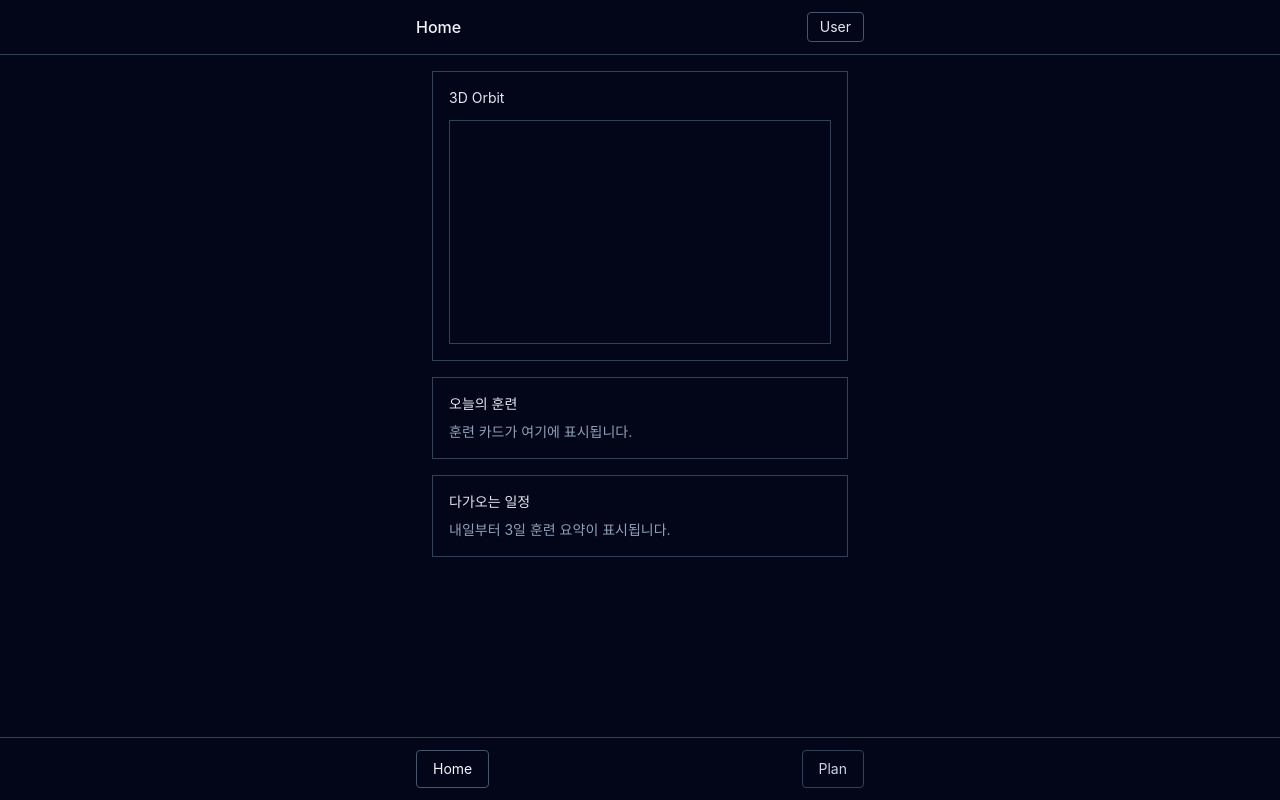
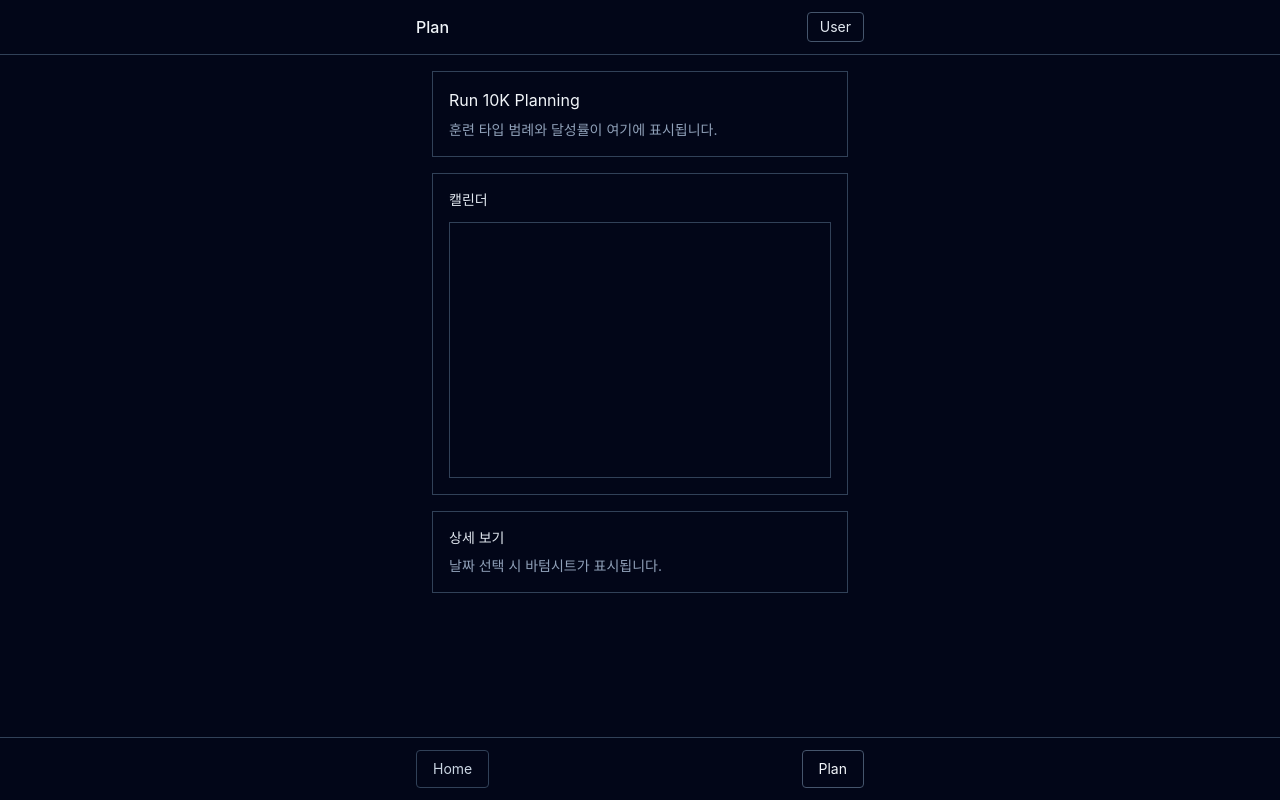
Before and after one commit to kwonhyunjeen/orbit, a React (Vite) app: page / in a window 1280 px wide. Both pictures are taken after a click on the button "Plan". Built offline with nearby package versions, Linux system fonts and the light colour scheme.

Commit message:
feat: add plan scaffold and home-plan tab shell

```diff
--- a/src/App.tsx
+++ b/src/App.tsx
@@ -1,13 +1,22 @@
+import { useMemo, useState } from 'react';
+
 import { BottomNav } from './components/layout/Bottom';
 import { Header } from './components/layout/Header';
 import { HomePage } from './pages/Home';
+import { PlanPage } from './pages/Plan';
 
 function App() {
+  const [activeTab, setActiveTab] = useState<'home' | 'plan'>('home');
+
+  const pageTitle = useMemo(() => {
+    return activeTab === 'home' ? 'Home' : 'Plan';
+  }, [activeTab]);
+
   return (
     <div className="min-h-dvh bg-slate-950 text-slate-100">
-      <Header />
-      <HomePage />
-      <BottomNav />
+      <Header title={pageTitle} />
+      {activeTab === 'home' ? <HomePage /> : <PlanPage />}
+      <BottomNav activeTab={activeTab} onChangeTab={setActiveTab} />
     </div>
   );
 }
--- a/src/components/layout/Bottom.tsx
+++ b/src/components/layout/Bottom.tsx
@@ -1,11 +1,32 @@
-export function BottomNav() {
+type BottomNavProps = {
+  activeTab: 'home' | 'plan';
+  onChangeTab: (tab: 'home' | 'plan') => void;
+};
+
+export function BottomNav({ activeTab, onChangeTab }: BottomNavProps) {
   return (
     <nav className="fixed inset-x-0 bottom-0 border-t border-slate-700 bg-slate-950 px-4 py-3">
       <div className="mx-auto flex w-full max-w-md items-center justify-between">
-        <button type="button" className="rounded-sm border border-slate-600 px-4 py-2 text-sm text-slate-100">
+        <button
+          type="button"
+          onClick={() => onChangeTab('home')}
+          className={
+            activeTab === 'home'
+              ? 'rounded-sm border border-slate-600 px-4 py-2 text-sm text-slate-100'
+              : 'rounded-sm border border-slate-700 px-4 py-2 text-sm text-slate-300'
+          }
+        >
           Home
         </button>
-        <button type="button" className="rounded-sm border border-slate-700 px-4 py-2 text-sm text-slate-300">
+        <button
+          type="button"
+          onClick={() => onChangeTab('plan')}
+          className={
+            activeTab === 'plan'
+              ? 'rounded-sm border border-slate-600 px-4 py-2 text-sm text-slate-100'
+              : 'rounded-sm border border-slate-700 px-4 py-2 text-sm text-slate-300'
+          }
+        >
           Plan
         </button>
       </div>
--- a/src/components/layout/Header.tsx
+++ b/src/components/layout/Header.tsx
@@ -1,8 +1,12 @@
-export function Header() {
+type HeaderProps = {
+  title: string;
+};
+
+export function Header({ title }: HeaderProps) {
   return (
     <header className="border-b border-slate-700 bg-transparent px-4 py-3">
       <div className="mx-auto flex w-full max-w-md items-center justify-between">
-        <h1 className="text-base font-medium text-slate-100">Home</h1>
+        <h1 className="text-base font-medium text-slate-100">{title}</h1>
         <button
           type="button"
           aria-label="사용자 메뉴"
--- /dev/null
+++ b/src/pages/Plan.tsx
@@ -0,0 +1,20 @@
+export function PlanPage() {
+  return (
+    <main className="mx-auto w-full max-w-md px-4 pt-4 pb-24">
+      <section className="border border-slate-700 p-4">
+        <h2 className="text-base text-slate-100">Run 10K Planning</h2>
+        <p className="mt-2 text-sm text-slate-400">훈련 타입 범례와 달성률이 여기에 표시됩니다.</p>
+      </section>
+
+      <section className="mt-4 border border-slate-700 p-4">
+        <h3 className="text-sm text-slate-200">캘린더</h3>
+        <div className="mt-3 h-64 border border-slate-700" />
+      </section>
+
+      <section className="mt-4 border border-slate-700 p-4">
+        <h3 className="text-sm text-slate-200">상세 보기</h3>
+        <p className="mt-2 text-sm text-slate-400">날짜 선택 시 바텀시트가 표시됩니다.</p>
+      </section>
+    </main>
+  );
+}
```
